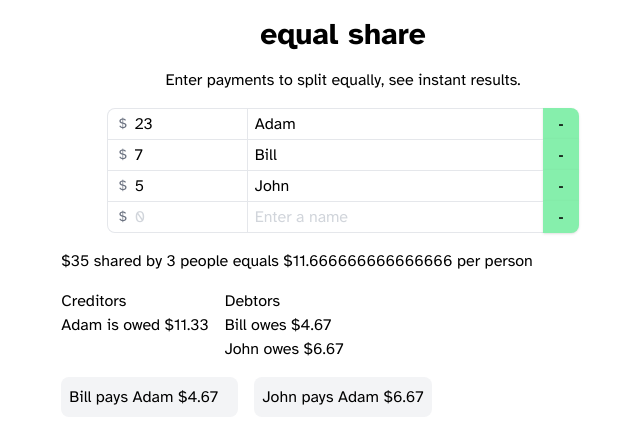
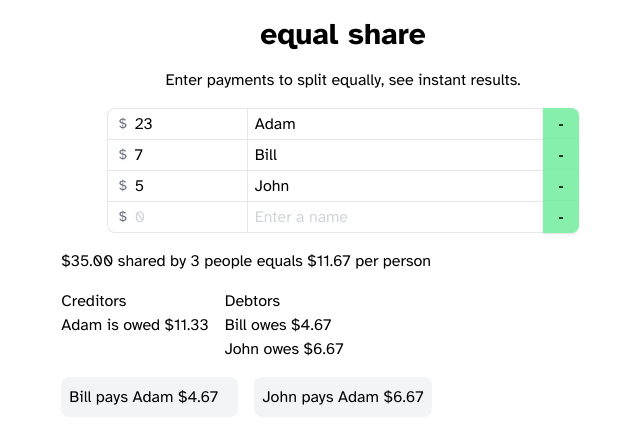
Before and after one commit to adamzuch/equal-share-app, a React (Vite) app: page / in a window 1280 px wide. Shown: the top 444 px of the page, without its empty margins (297-937 px from the left). Built offline with nearby package versions, Linux system fonts and the light colour scheme.

Commit message:
add functionality to edit and delete existing contributions

```diff
--- a/src/App.tsx
+++ b/src/App.tsx
@@ -1,6 +1,7 @@
 import { useState } from 'react'
 
 import { Button } from './components/Button'
+
 import clsx from 'clsx'
 
 import { Contribution, equalize } from './lib/equalize'
@@ -21,13 +22,38 @@ function App() {
     },
   ])
 
-  const contributors = [...new Set(contributions.map((c) => c.contributor))]
+  const contributors = [
+    ...new Set(contributions.map((c) => c.contributor).filter((c) => c !== '')),
+  ]
 
   console.log(...contributions)
 
-  const calculated = equalize(contributions)
+  const calculated = equalize(contributions, contributors)
 
   console.log(calculated)
+
+  const updateAmount = (i: number, value: string) => {
+    const amount = isNaN(Number(value)) ? null : Number(value)
+    const updatedContribution = { ...contributions[i], amount }
+    setContributions([
+      ...contributions.slice(0, i),
+      updatedContribution,
+      ...contributions.slice(i + 1),
+    ])
+  }
+
+  const updateContributor = (i: number, value: string) => {
+    const updatedContribution = { ...contributions[i], contributor: value }
+    setContributions([
+      ...contributions.slice(0, i),
+      updatedContribution,
+      ...contributions.slice(i + 1),
+    ])
+  }
+
+  const deleteContribution = (i: number) => {
+    setContributions(contributions.filter((_, j) => i !== j))
+  }
 
   return (
     <div className="font-atkinson p-4 flex flex-col items-center gap-4">
@@ -52,8 +78,8 @@ function App() {
                 min="0"
                 step="any"
                 value={contribution.amount ?? ''}
-                placeholder="0.00"
-                onChange={() => null}
+                placeholder="0"
+                onChange={(e) => updateAmount(i, e.target.value)}
               />
             </div>
 
@@ -63,12 +89,13 @@ function App() {
               )}
               type="text"
               value={contribution.contributor}
-              onChange={() => null}
+              onChange={(e) => updateContributor(i, e.target.value)}
               placeholder="Enter a name"
             />
 
             <Button
               className={clsx('rounded-none', i === 0 ? 'rounded-tr-lg' : '')}
+              onClick={() => deleteContribution(i)}
               type="submit"
             >
               -
@@ -140,8 +167,8 @@ function App() {
       {calculated !== null ? (
         <div className="flex flex-col gap-4">
           <p>
-            ${calculated.total} shared by {contributors.length} people equals $
-            {calculated.targetContribution} per person
+            ${calculated.total.toFixed(2)} shared by {contributors.length}{' '}
+            people equals ${calculated.targetContribution.toFixed(2)} per person
           </p>
 
           <div className="flex gap-4">
--- a/src/lib/equalize.ts
+++ b/src/lib/equalize.ts
@@ -9,13 +9,14 @@ export type Repayment = {
   amount: number
 }
 
-export function equalize(contributions: Contribution[]) {
-  const contributors = new Set(contributions.map((c) => c.contributor))
-
-  if (contributors.size < 2) return null
+export function equalize(
+  contributions: Contribution[],
+  contributors: string[]
+) {
+  if (contributors.length < 2) return null
 
   const total = contributions.reduce((a, b) => a + (b.amount ?? 0), 0)
-  const targetContribution = total / contributors.size
+  const targetContribution = total / contributors.length
 
   const contributorTotals = calculateContributorTotals(contributions)
   const outstandingBalances = calculateContributorBalances(
```
